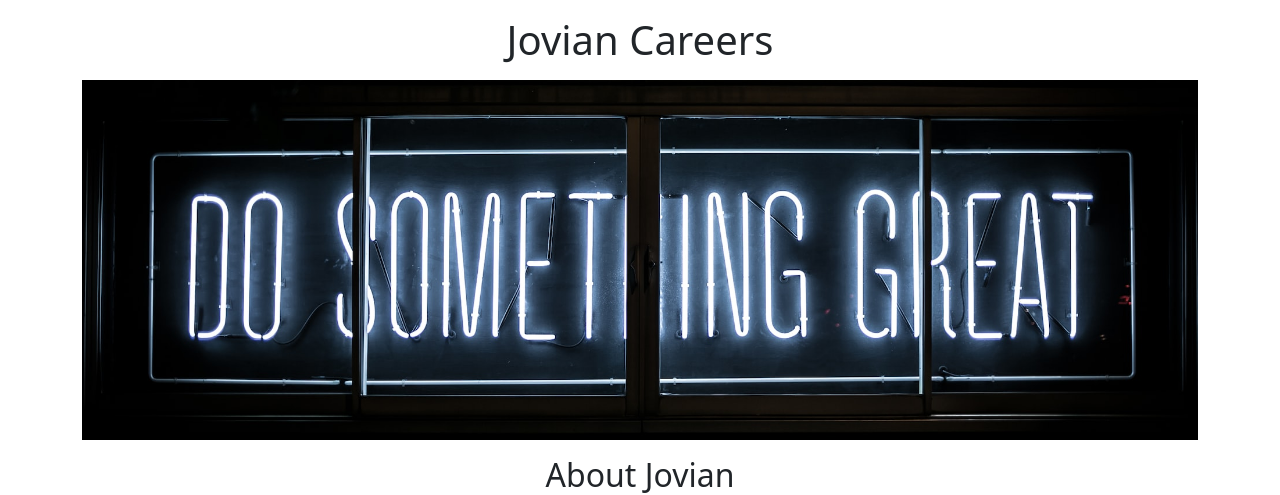
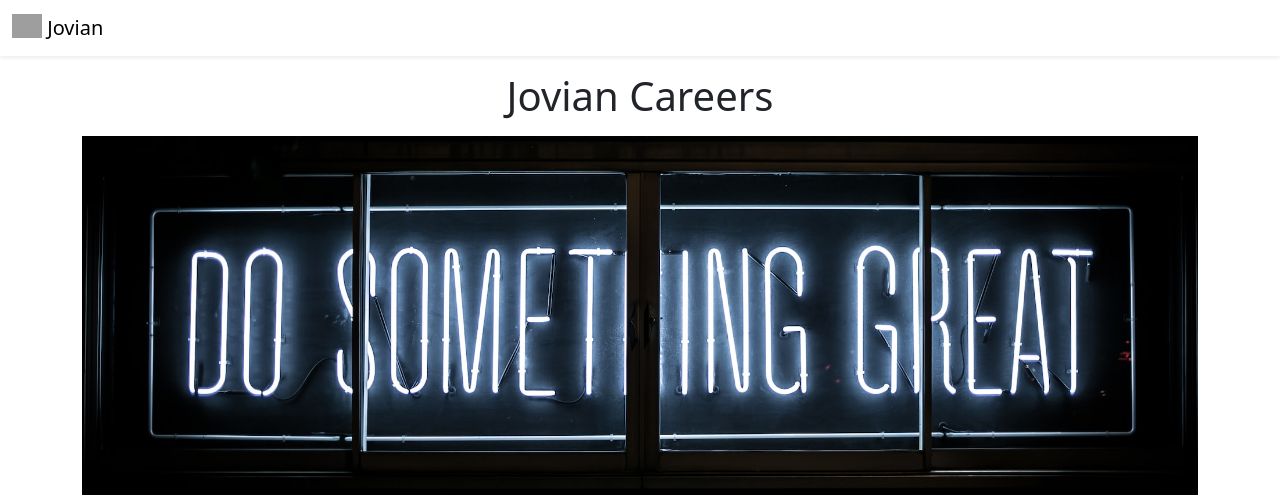
Before and after one commit to vishwas1636/CareerSite-website, a Flask app: page / in a window 1280 px wide. Shown: the top 495 px of the page. Run offline with Flask 2, Linux system fonts and the light colour scheme; grey boxes are pictures that could not be loaded.

Commit message:
added nav.html file

```diff
--- a/templates/home.html
+++ b/templates/home.html
@@ -14,6 +14,7 @@
   </style>
 </head>
 <body>
+  {% include 'nav.html' %}
   <div class="container">
   <h1 class="text-center mt-3 mb-3"> {{company_name}} Careers</h1>
   <img class="img-fluid" id="banner" src="https://joviancareerwebsite.vishwasumapati.repl.co/static/bg.jpg"
--- /dev/null
+++ b/templates/nav.html
@@ -0,0 +1,9 @@
+<nav class="navbar shadow-sm fixed-top bg-white">
+  <div class="container-fluid">
+    <a class="navbar-brand" href="#">
+      <img src="/static/logo.svg" alt="" width="30" height="24" class="d-inline-block align-text-top">
+      Jovian
+    </a>
+  </div>
+</nav>
+<div style="height:56px"></div>
```
